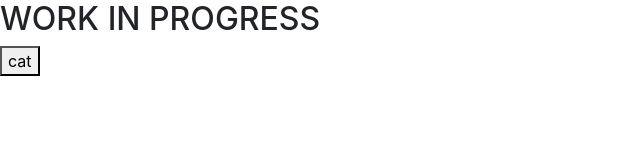
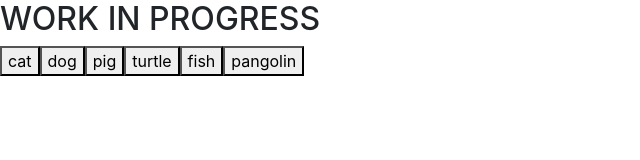
Before and after one commit to robertocastanon/GifTastic, a plain HTML site: page index.html in a window 1280 px wide. Shown: the whole page, without its empty margins (0-640 px from the left). Drawn offline with nearby package versions, Linux system fonts and the light colour scheme.

Commit message:
all buttons not have have the same id

```diff
--- a/assets/js/app.js
+++ b/assets/js/app.js
@@ -39,7 +39,7 @@
 //     }
 // })
 
-var topics =['cat','dog','pig','turtle','fish'];
+var topics =['cat','dog','pig','turtle','fish', 'pangolin'];
 
 function printBtn() {
     for (var i = 0; i < topics.length; i++) {
@@ -47,20 +47,9 @@ function printBtn() {
        var t = document.createTextNode(topics[i]);
        btn.appendChild(t);
        document.body.appendChild(btn);
+       btn.setAttribute("id", "gifBtn");
 
-       var b = document.querySelector("button");
-        b.setAttribute("id", "gifBtn");
-        btn.appendChild(b);
     }
 }
 
 printBtn();
-
-// var b = document.querySelector("button");
-// b.setAttribute("id", "gifBtn");
-// btn.appendChild(b);
-
-// jQuery document.on("ready")
-// $(function() {
-
-// });
--- a/index.html
+++ b/index.html
@@ -18,11 +18,7 @@
   <div id="container">
     <div id="gifs-here"></div>
   </div>
-  <!-- jQuery -->
-  <!-- change src accordingly -->
-  <!-- http or https -->
-  <script src="https://code.jquery.com/jquery-3.3.1.min.js"
-    integrity="sha256-FgpCb/KJQlLNfOu91ta32o/NMZxltwRo8QtmkMRdAu8=" crossorigin="anonymous"></script>
+
   <!-- app.js -->
   <script src="assets/js/app.js"></script>
 </body>
```
